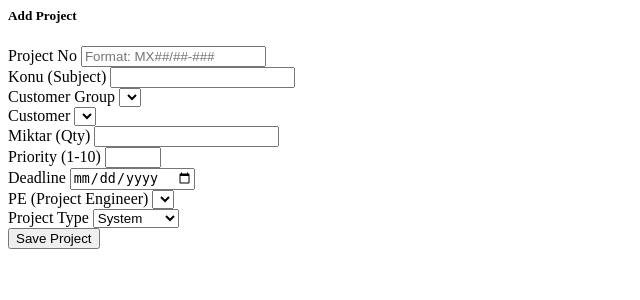
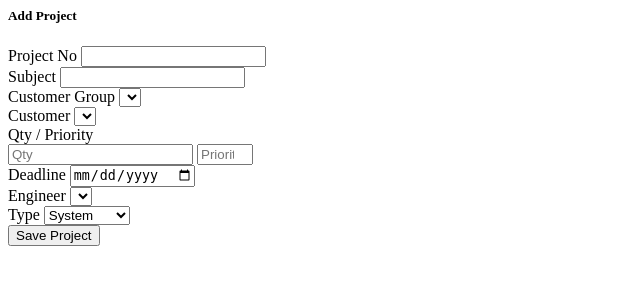
Before and after one commit to samettaskiranwork/aykor-panel, a FastAPI app: template templates/sections/add_project.html in a window 1280 px wide. Shown: the top 300 px of the page, without its empty margins (0-640 px from the left). Run offline with FastAPI, Linux system fonts and the light colour scheme; the template is opened without the code that fills it, so the values that code supplies are empty.

Commit message:
Update add_project.html

```diff
--- a/templates/sections/add_project.html
+++ b/templates/sections/add_project.html
@@ -1,60 +1,80 @@
 <div id="section-add" class="section">
     <div class="card-erp p-4">
-        <h5 id="formTitle" class="fw-bold mb-4">Add Project</h5>
-        <form id="genericForm" class="row">
-            <input type="hidden" id="formType" value="project">
-
+        <h5 class="fw-bold mb-4">Add Project</h5>
+        <form id="projectAddForm" class="row">
             <div class="col-md-6 border-end">
                 <div class="mb-3">
                     <label class="form-label fw-bold">Project No</label>
-                    <input type="text" class="form-control" name="project_code" required placeholder="Format: MX##/##-###">
+                    <input type="text" class="form-control" name="project_code" required>
                 </div>
                 <div class="mb-3">
-                    <label class="form-label fw-bold">Konu (Subject)</label>
+                    <label class="form-label fw-bold">Subject</label>
                     <input type="text" class="form-control" name="subject" required>
                 </div>
                 <div class="mb-3">
                     <label class="form-label fw-bold">Customer Group</label>
-                    <select id="groupSelect" class="form-select" name="customer_groups" required>
-                        </select>
+                    <select id="groupSelect" class="form-select" name="customer_groups" required></select>
                 </div>
                 <div class="mb-3">
                     <label class="form-label fw-bold">Customer</label>
-                    <select id="customerSelect" class="form-select" name="customer" required>
-                        </select>
+                    <select id="customerSelect" class="form-select" name="customer" required></select>
                 </div>
             </div>
-
             <div class="col-md-6 ps-4">
                 <div class="mb-3">
-                    <label class="form-label fw-bold">Miktar (Qty)</label>
-                    <input type="number" class="form-control" name="item_quantity" value="">
-                </div>
-                <div class="mb-3">
-                    <label class="form-label fw-bold">Priority (1-10)</label>
-                    <input type="number" class="form-control" name="priority" min="1" max="10" value="">
+                    <label class="form-label fw-bold">Qty / Priority</label>
+                    <div class="d-flex gap-2">
+                        <input type="number" class="form-control" name="item_quantity" placeholder="Qty">
+                        <input type="number" class="form-control" name="priority" min="1" max="10" placeholder="Priority">
+                    </div>
                 </div>
                 <div class="mb-3">
                     <label class="form-label fw-bold">Deadline</label>
                     <input type="date" class="form-control" name="deadline">
                 </div>
                 <div class="mb-3">
-                    <label class="form-label fw-bold">PE (Project Engineer)</label>
-                    <select id="engineerSelect" class="form-select" name="proengineer" required>
-                        </select>
+                    <label class="form-label fw-bold">Engineer</label>
+                    <select id="engineerSelect" class="form-select" name="proengineer" required></select>
                 </div>
                 <div class="mb-3">
-                    <label class="form-label fw-bold">Project Type</label>
-                    <select class="form-select" name="project_type" required>
+                    <label class="form-label fw-bold">Type</label>
+                    <select class="form-select" name="project_type">
                         <option value="System">System</option>
                         <option value="Spare Part">Spare Part</option>
                     </select>
                 </div>
             </div>
-
             <div class="col-12 text-end mt-4 border-top pt-3">
                 <button type="submit" class="btn btn-primary px-5">Save Project</button>
             </div>
         </form>
     </div>
 </div>
+
+<script>
+async function initAddProjectModule() {
+    console.log("Modül Tetiklendi: Add Project Form");
+    try {
+        const res = await fetch('/api/add-project/dropdowns');
+        const d = await res.json();
+
+        document.getElementById('groupSelect').innerHTML = d.groups.map(g => `<option value="${g}">${g}</option>`).join('');
+        document.getElementById('customerSelect').innerHTML = d.customers.map(c => `<option value="${c}">${c}</option>`).join('');
+        document.getElementById('engineerSelect').innerHTML = d.engineers.map(e => `<option value="${e}">${e}</option>`).join('');
+    } catch (err) { console.error("Dropdown hatası:", err); }
+}
+
+document.getElementById('projectAddForm').addEventListener('submit', async (e) => {
+    e.preventDefault();
+    const formData = Object.fromEntries(new FormData(e.target));
+    const res = await fetch('/api/add-project/save', {
+        method: 'POST',
+        headers: {'Content-Type': 'application/json'},
+        body: JSON.stringify(formData)
+    });
+    if(res.ok) {
+        alert("Project Added Successfully!");
+        navigate('list');
+    }
+});
+</script>
```
